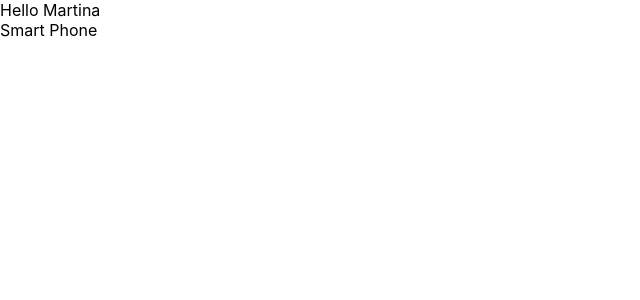
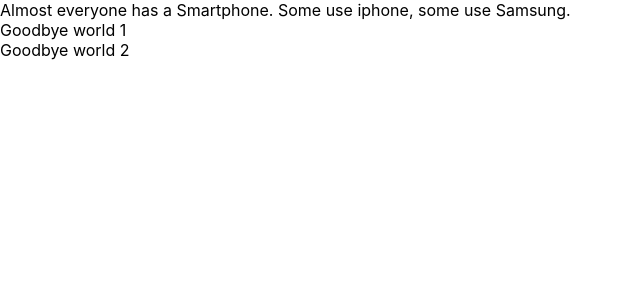
Before and after one commit to martina-heart/React-Erste, a React (Create React App) app: page / in a window 1280 px wide. Shown: the top 300 px of the page, without its empty margins (0-640 px from the left). Built offline with nearby package versions, Linux system fonts and the light colour scheme.

Commit message:
Constructor and state method

```diff
--- a/src/App.js
+++ b/src/App.js
@@ -1,12 +1,20 @@
+// import GoodBye from "./GoodBye.component";
 import HelloWorld from "./HelloWorld.component";
 
 function App() {
-  let helloWorld = "Hello Martina";
+  const phone = "phone";
+  const iphone = "Iphone";
+  const samsung = "Samsung";
+  const a = [1, 2, 3];
+  const o = {
+    a: 1,
+    b: 2,
+    c: 3,
+  };
 
   return (
     <>
-      <div>{helloWorld}</div>
-      <HelloWorld phone="Phone" />
+      <HelloWorld phone={phone} iphone={iphone} samsung={samsung} a={a} o={o} />
     </>
   );
 }
--- a/src/GoodBye.component.js
+++ b/src/GoodBye.component.js
@@ -1,7 +1,12 @@
 import React from "react";
 
 function GoodBye(props) {
-  return <div>{props.world}</div>;
+  return (
+    <>
+      <div>Goodbye world {props.numbers[0]}</div>
+      <div>Goodbye world {props.ob["b"]}</div>
+    </>
+  );
 }
 
 export default GoodBye;
--- a/src/HelloWorld.component.js
+++ b/src/HelloWorld.component.js
@@ -3,11 +3,24 @@
 import Goodbye from "./GoodBye.component";
 
 class HelloWorld extends React.Component {
+  constructor(props) {
+    super(props);
+
+    this.state = {
+      iphone: "iphone",
+    };
+  }
+
   render() {
     return (
       <div>
-        Smart {this.props.phone}
-        <Goodbye world={this.props.world} />
+        Almost everyone has a Smart{this.props.phone}. Some use{" "}
+        {this.state.iphone}, some use {this.props.samsung}.
+        <Goodbye
+          world={this.props.world}
+          numbers={this.props.a}
+          ob={this.props.o}
+        />
       </div>
     );
   }
```
